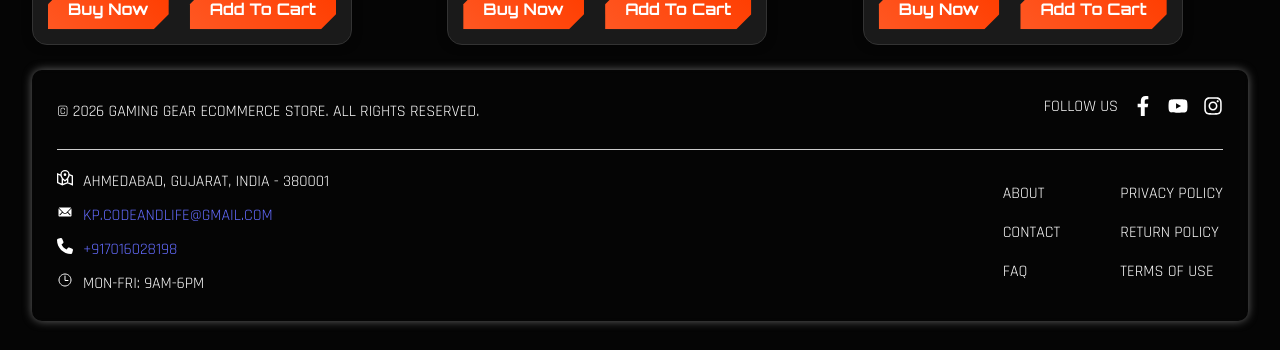
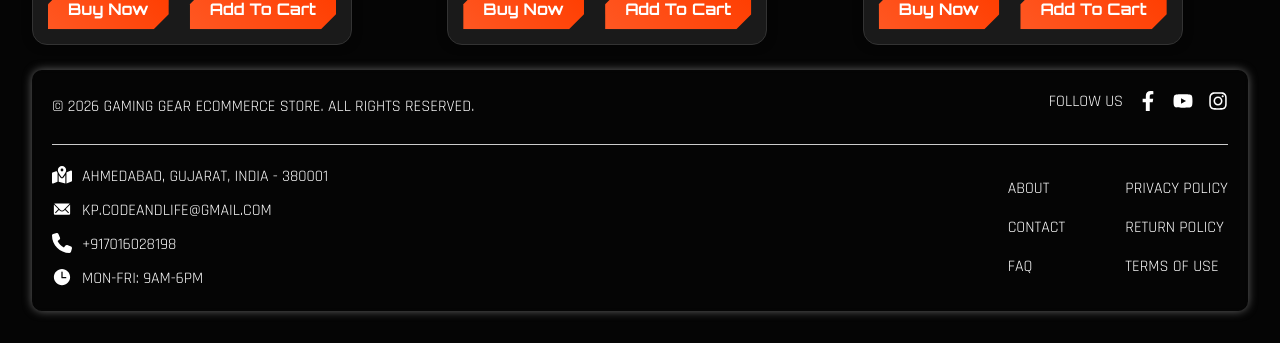
Before and after one commit to codeandlifewithkp/Ecommerce-React-App, a React (Vite) app: page / in a window 1280 px wide. Shown: the part 1262-1612 px from the top of the page. Built offline with nearby package versions, Linux system fonts and the light colour scheme.

Commit message:
edit footer

```diff
--- a/src/Components/Footer.jsx
+++ b/src/Components/Footer.jsx
@@ -1,9 +1,8 @@
 import { Link } from "react-router-dom";
 import { FaFacebookF, FaInstagram, FaYoutube } from "react-icons/fa";
-import { GrMapLocation } from "react-icons/gr";
 import { IoIosMail } from "react-icons/io";
-import { FaPhone } from "react-icons/fa6";
-import { IoTimeOutline } from "react-icons/io5";
+import { FaPhone, FaMapLocationDot } from "react-icons/fa6";
+import { IoTime } from "react-icons/io5";
 import './css/Footer.css';
 
 function Footer() {
@@ -31,19 +30,19 @@ function Footer() {
             <div className="footer-info-container">
                 <div className="footer-info">
                     <div className="footer-info-item">
-                        <GrMapLocation />
+                        <FaMapLocationDot size={20} />
                         <span>Ahmedabad, Gujarat, India - 380001</span>
                     </div>
                     <div className="footer-info-item">
-                        <IoIosMail />
+                        <IoIosMail size={20} />
                         <a href="mailto:kp.codeandlife@gmail.com">kp.codeandlife@gmail.com</a>
                     </div>
                     <div className="footer-info-item">
-                        <FaPhone />
+                        <FaPhone size={20} />
                         <a href="tel:+917016028198">+917016028198</a>
                     </div>
                     <div className="footer-info-item">
-                        <IoTimeOutline />
+                        <IoTime size={20} />
                         <span>Mon-Fri: 9am-6pm</span>
                     </div>
                 </div>
--- a/src/Components/css/Footer.css
+++ b/src/Components/css/Footer.css
@@ -3,7 +3,7 @@ footer {
     width: 100%;
     background-color: transparent;
     backdrop-filter: blur(2px);
-    padding: 25px;
+    padding: 20px;
     text-align: center;
     color: #fff;
     box-sizing: border-box;
@@ -72,6 +72,16 @@ footer .footer-info-item {
     gap: 10px;
 }
 
+footer .footer-info-item a {
+    color: #fff;
+    text-decoration: none;
+    transition: color 0.3s ease;
+}
+
+footer .footer-info-item a:hover {
+    color: #FF5722;
+}
+
 footer .footer-links {
     display: grid;
     grid-template-columns: repeat(2, 1fr);
```
